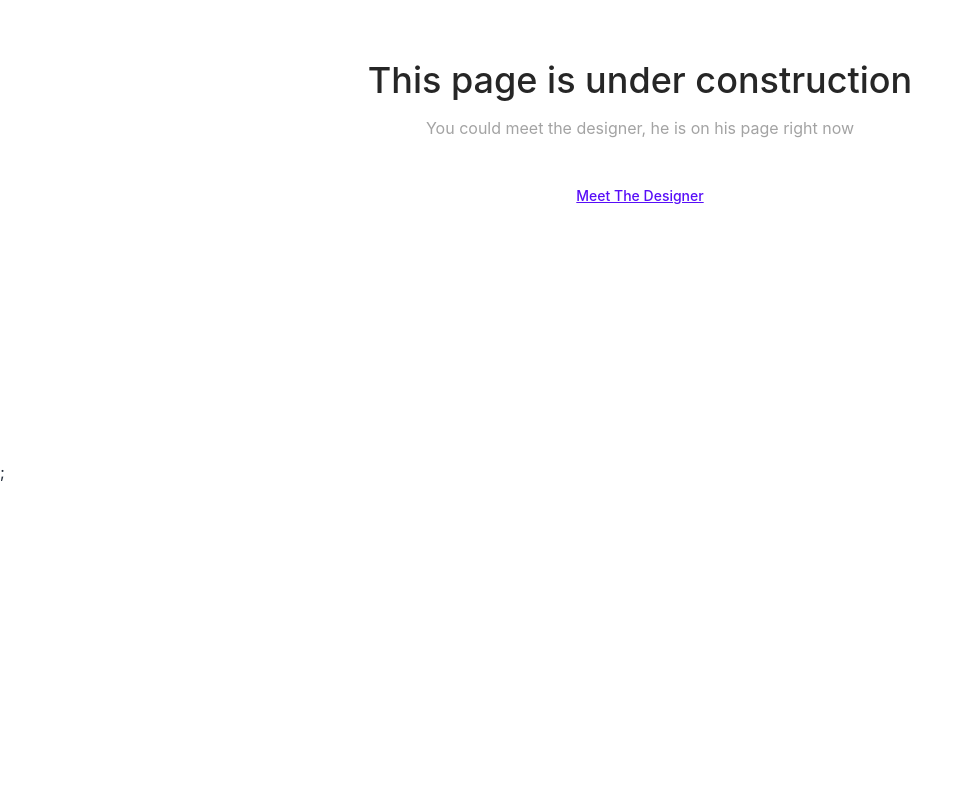
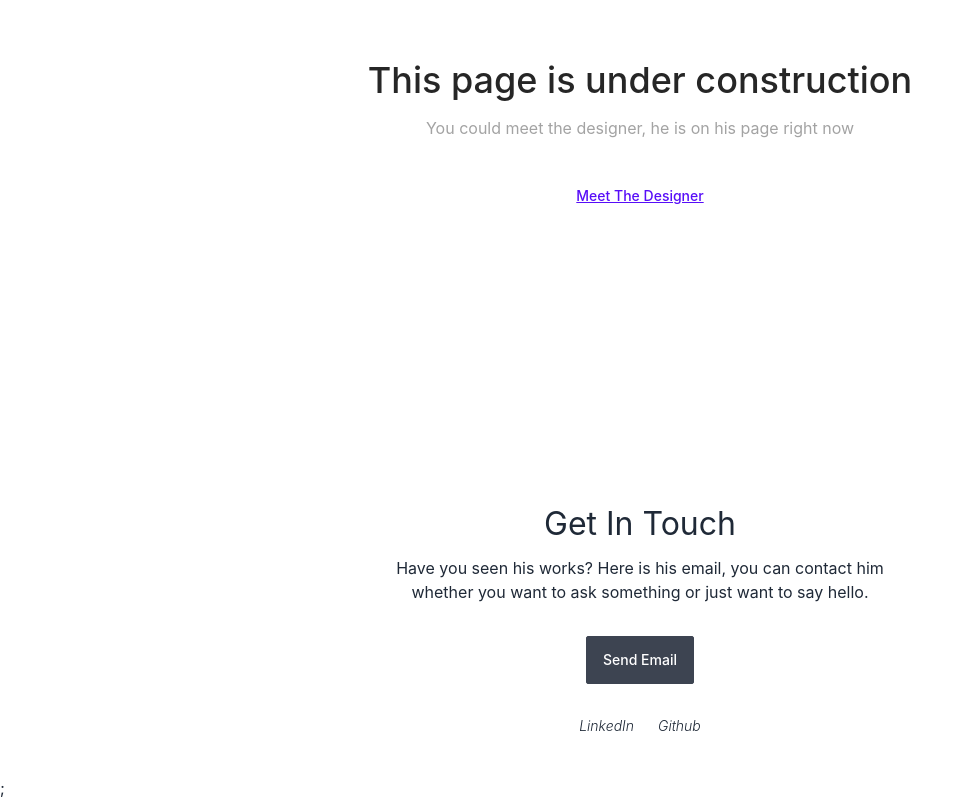
Before and after one commit to ngrwisnu/portfolio-v2, a Next.js app: page / in a window 1280 px wide. Shown: the part 416-1216 px from the top of the page, without its empty margins (0-972 px from the left). Before the commit the page ends 900 px from the top, so only its background shows below. Built offline with nearby package versions, Linux system fonts and the light colour scheme.

Commit message:
setup jest, babel, react testing library, and create Contact section

```diff
--- /dev/null
+++ b/components/contact/Contact.tsx
@@ -0,0 +1,25 @@
+import React from "react";
+import SosmedLink from "../sosmed-link";
+import Button from "../ui/button";
+
+const Contact = () => {
+  return (
+    <section id="contact" className="w-screen">
+      <div className="container-content">
+        <div className="contact__contents flex flex-col items-center justify-center gap-8 py-10">
+          <div className="flex flex-col gap-2 text-center">
+            <h2 className="text-[32px]">Get In Touch</h2>
+            <p className="max-w-lg text-base">
+              Have you seen his works? Here is his email, you can contact him
+              whether you want to ask something or just want to say hello.
+            </p>
+          </div>
+          <Button isSubmit>Send Email</Button>
+          <SosmedLink />
+        </div>
+      </div>
+    </section>
+  );
+};
+
+export default Contact;
--- /dev/null
+++ b/components/sosmed-link/index.tsx
@@ -0,0 +1,16 @@
+import React from "react";
+
+const SosmedLink = () => {
+  return (
+    <div className="flex gap-6 text-sm font-light italic">
+      <a href="#" className="transition-all hover:underline">
+        LinkedIn
+      </a>
+      <a href="#" className="transition-all hover:underline">
+        Github
+      </a>
+    </div>
+  );
+};
+
+export default SosmedLink;
--- /dev/null
+++ b/jest.config.js
@@ -0,0 +1,4 @@
+module.exports = {
+  setupFilesAfterEnv: ["<rootDir>/jest.setup.ts"],
+  testPathIgnorePatterns: ["<rootDir>/.next/", "<rootDir>/node_modules/"],
+};
--- /dev/null
+++ b/jest.setup.ts
@@ -0,0 +1 @@
+import "@testing-library/jest-dom";
--- a/pages/api/hello.ts
+++ /dev/null
@@ -1,13 +0,0 @@
-// Next.js API route support: https://nextjs.org/docs/api-routes/introduction
-import type { NextApiRequest, NextApiResponse } from 'next'
-
-type Data = {
-  name: string
-}
-
-export default function handler(
-  req: NextApiRequest,
-  res: NextApiResponse<Data>
-) {
-  res.status(200).json({ name: 'John Doe' })
-}
--- a/pages/index.tsx
+++ b/pages/index.tsx
@@ -1,4 +1,5 @@
 import Head from "next/head";
+import Contact from "../components/contact/Contact";
 import EmptyPage from "../components/empty-page";
 
 export default function Home() {
@@ -13,6 +14,7 @@ export default function Home() {
         <link rel="icon" href="/favicon.ico" />
       </Head>
       <EmptyPage />
+      <Contact />
     </div>
   );
 }
```
Also changed, not shown: package.json (+10 -1 lines), .babelrc (added), 2 other files (tests, documents, lock files or other folders).
